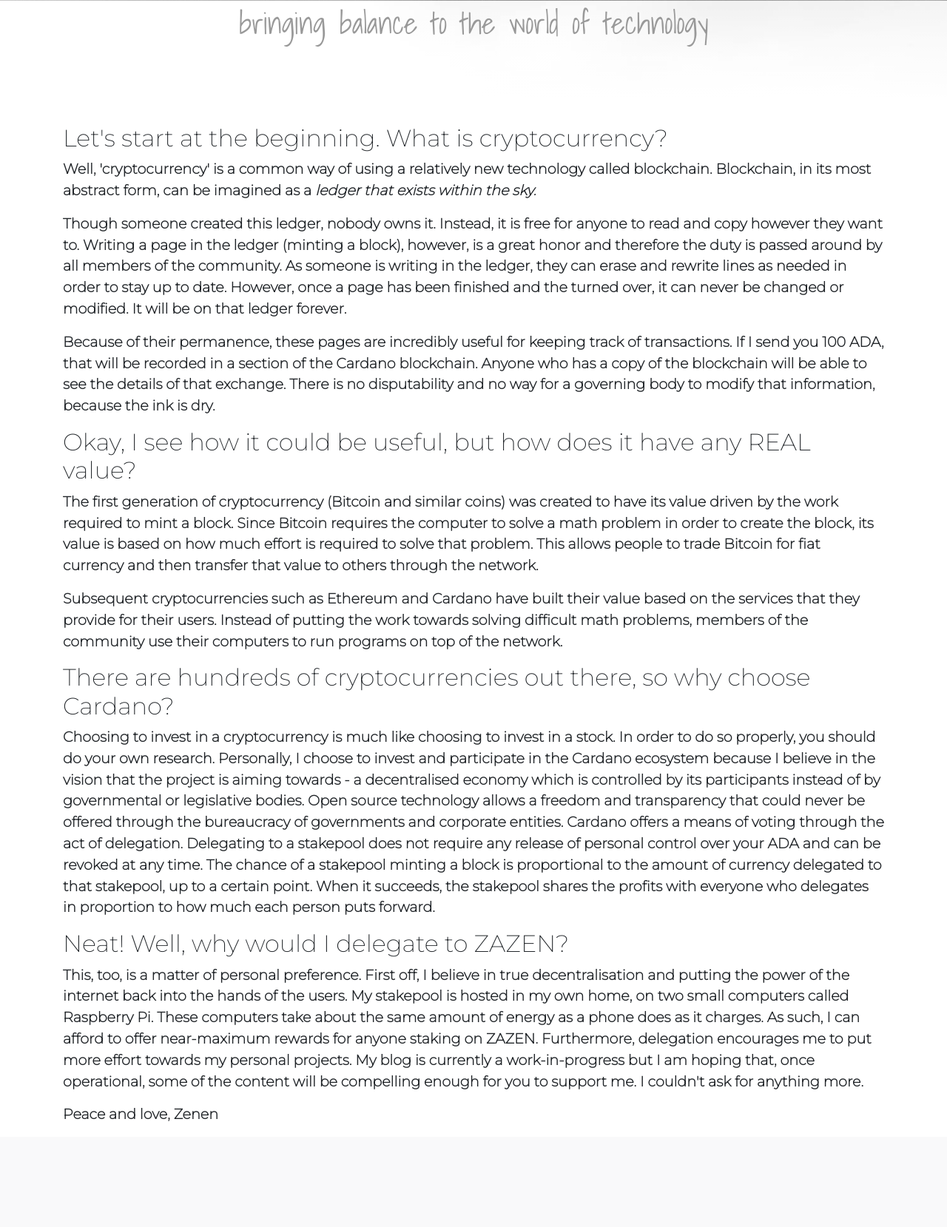
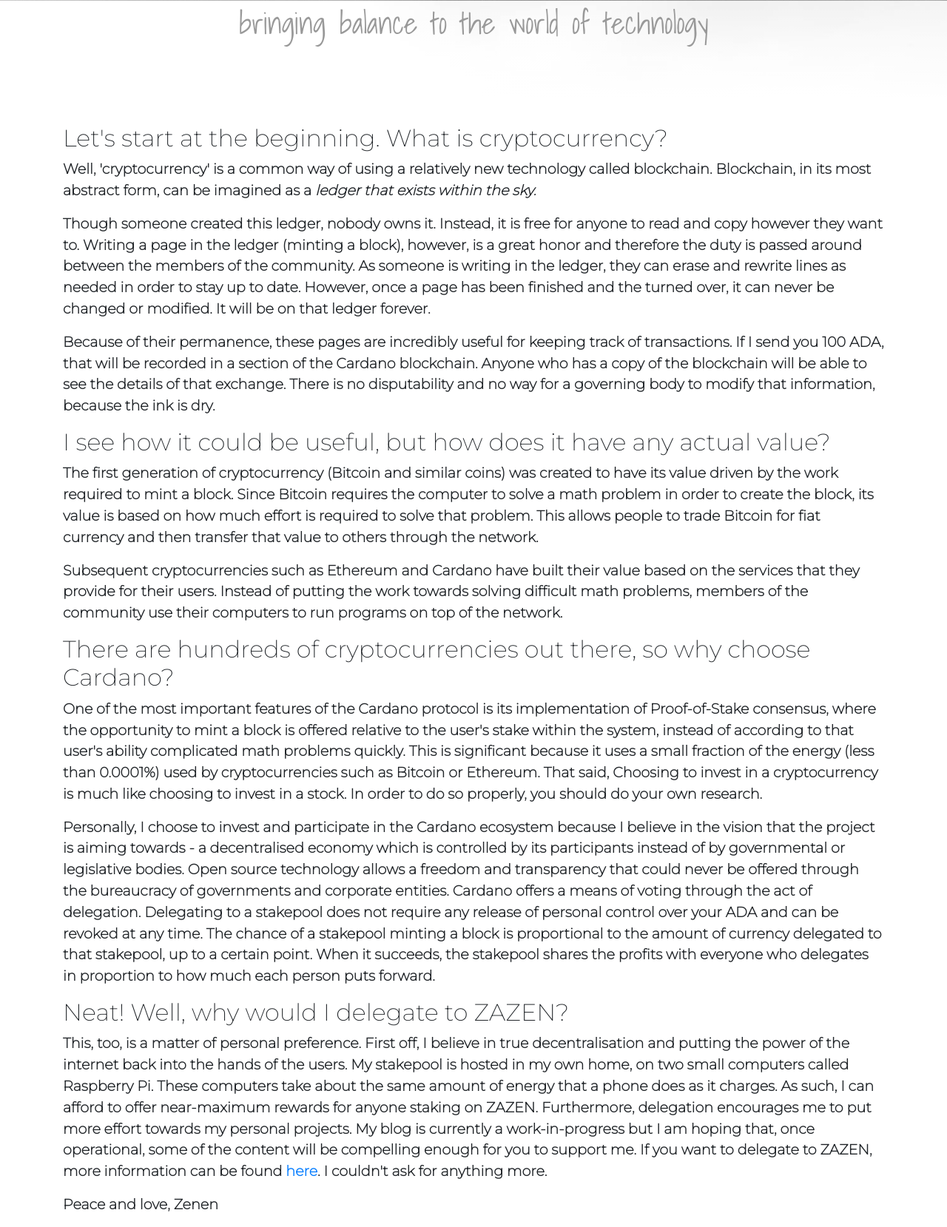
Before and after one commit to ZenenTreadwell/zazen, a Flask app: template templates/main.html in a window 1280 px wide. Shown: the part 854-2513 px from the top of the page at 74% size. Before the commit the page ends 2370 px from the top, so only its background shows below. Run offline with Flask 2, Linux system fonts and the light colour scheme; the template is opened without the code that fills it, so the values that code supplies are empty; some libraries are stand-ins or nearby versions.

Commit message:
copy changes

```diff
--- a/templates/main.html
+++ b/templates/main.html
@@ -47,21 +47,25 @@
         <h2>Let's start at the beginning. What is cryptocurrency?</h2>
         <p>Well, 'cryptocurrency' is a common way of using a relatively new technology called blockchain. Blockchain, in its most abstract form, can be imagined as a <i>ledger that exists within the sky.</i></p>
         <p>Though someone created this ledger, nobody owns it. Instead, it is free for anyone to read and copy however they want to. Writing a page in the ledger (minting a block), however, is a great honor and
-        therefore the duty is passed around by all members of the community. As someone is writing in the ledger, they can erase and rewrite lines as needed in order to stay up to date. However, once a page has
+        therefore the duty is passed around between the members of the community. As someone is writing in the ledger, they can erase and rewrite lines as needed in order to stay up to date. However, once a page has
         been finished and the turned over, it can never be changed or modified. It will be on that ledger forever.</p>
         <p>Because of their permanence, these pages are incredibly useful for keeping track of transactions. If I send you 100 ADA, that will be recorded in a section of the Cardano blockchain. Anyone who
         has a copy of the blockchain will be able to see the details of that exchange. There is no disputability and no way for a governing body to modify that information, because the ink is dry.</p>
-        <h2>Okay, I see how it could be useful, but how does it have any REAL value?</h2>
+        <h2>I see how it could be useful, but how does it have any actual value?</h2>
         <p>The first generation of cryptocurrency (Bitcoin and similar coins) was created to have its value driven by the work required to mint a block. Since Bitcoin requires the computer to solve a math problem in order to create the block, its value is based on how much effort is required to solve that problem. This allows people to trade Bitcoin for fiat currency and then transfer that value to others through the network.
         </p>
         <p>Subsequent cryptocurrencies such as Ethereum and Cardano have built their value based on the services that they provide for their users. Instead of putting the work towards solving difficult math problems, members of the community use their computers to run programs on top of the network.
         </p>
         <h2>There are hundreds of cryptocurrencies out there, so why choose Cardano?</h2>
-        <p>Choosing to invest in a cryptocurrency is much like choosing to invest in a stock. In order to do so properly, you should do your own research. Personally, I choose to invest and participate in the Cardano ecosystem because I believe in the vision that the project is aiming towards - a decentralised economy which is controlled by its participants instead of by governmental or legislative bodies. Open source technology allows a freedom and transparency that could never be offered through the bureaucracy of governments and corporate entities. Cardano offers a means of voting through the act of delegation. Delegating to a stakepool does not require any release of personal control over your ADA and can be revoked at any time. The chance of a stakepool minting a block is proportional to the amount of currency delegated to that stakepool, up to a certain point. When it succeeds, the stakepool shares the profits with everyone who delegates in proportion to how much each person puts forward.
+        <p>One of the most important features of the Cardano protocol is its implementation of Proof-of-Stake consensus, where the opportunity to mint a block is offered relative to the user's stake within the system, instead of according to that user's ability complicated math problems quickly. This is significant because it uses a small fraction of the energy (less than 0.0001%) used by cryptocurrencies such as Bitcoin or Ethereum. That said, Choosing to invest in a cryptocurrency is much like choosing to invest in a stock. In order to do so properly, you should do your own research.
+        </p>
+        <p>Personally, I choose to invest and participate in the Cardano ecosystem because I believe in the vision that the project is aiming towards - a decentralised economy which is controlled by its participants instead of by governmental or legislative bodies. Open source technology allows a freedom and transparency that could never be offered through the bureaucracy of governments and corporate entities. Cardano offers a means of voting through the act of delegation. Delegating to a stakepool does not require any release of personal control over your ADA and can be revoked at any time. The chance of a stakepool minting a block is proportional to the amount of currency delegated to that stakepool, up to a certain point. When it succeeds, the stakepool shares the profits with everyone who delegates in proportion to how much each person puts forward.
         </p>
         <h2>Neat! Well, why would I delegate to ZAZEN?</h2>
-        <p>This, too, is a matter of personal preference. First off, I believe in true decentralisation and putting the power of the internet back into the hands of the users. My stakepool is hosted in my own home, on two small computers called Raspberry Pi. These computers take about the same amount of energy as a phone does as it charges. As such, I can afford to offer near-maximum rewards for anyone staking on ZAZEN. Furthermore, delegation encourages me to put more effort towards my personal projects. My blog is currently a work-in-progress but I am hoping that, once operational, some of the content will be compelling enough for you to support me. I couldn't ask for anything more. </p>
-        <p>Peace and love, Zenen
+        <p>This, too, is a matter of personal preference. First off, I believe in true decentralisation and putting the power of the internet back into the hands of the users. My stakepool is hosted in my own home, on two small computers called Raspberry Pi. These computers take about the same amount of energy that a phone does as it charges. As such, I can afford to offer near-maximum rewards for anyone staking on ZAZEN. Furthermore, delegation encourages me to put more effort towards my personal projects. My blog is currently a work-in-progress but I am hoping that, once operational, some of the content will be compelling enough for you to support me. If you want to delegate to ZAZEN, more information can be found <a href="https://www.adastrong.com/staking/"> here</a>. I couldn't ask for anything more.
+        </p>
+        <p>
+        Peace and love, Zenen
         </p>
     </div>
 </div>
```
Lines whose indentation alone changed are shown as unchanged.
